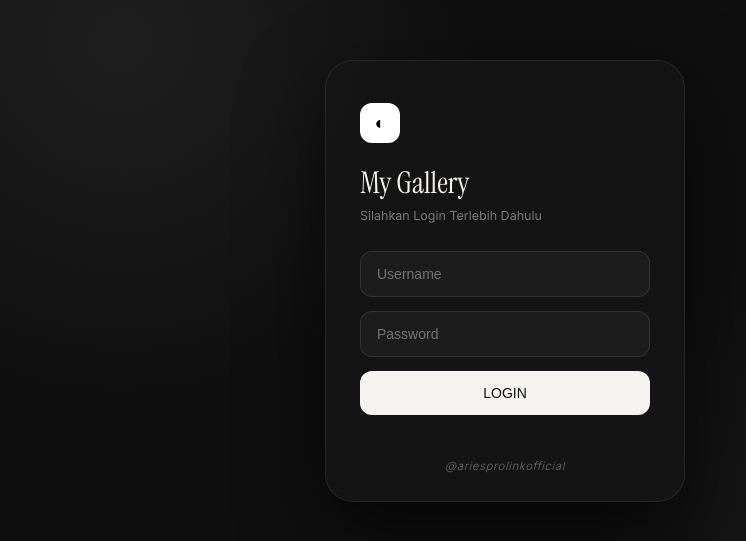
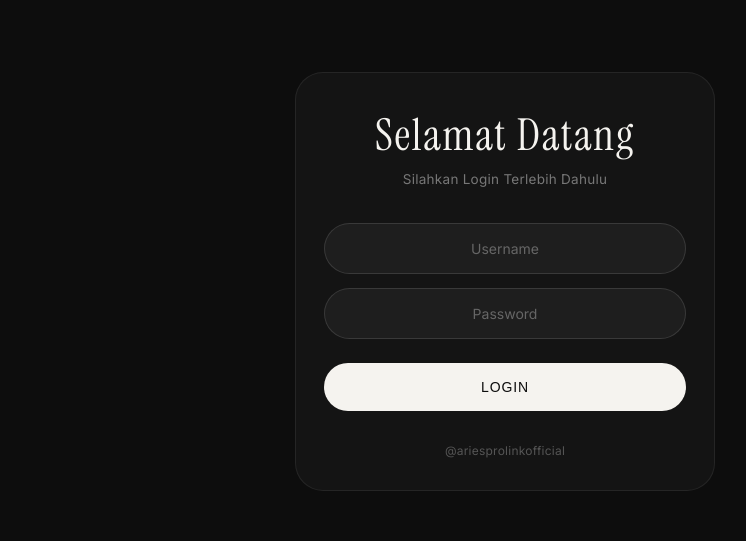
Before and after one commit to ariesprolinkofficial-bit/My-Gallery, a website: page public/login.html in a window 1280 px wide. Shown: the part 119-660 px from the top of the page, without its empty margins (135-881 px from the left). Drawn offline with Linux system fonts and the light colour scheme.

Commit message:
Ubah tampilan Login

```diff
--- a/public/login.html
+++ b/public/login.html
@@ -2,166 +2,129 @@
 <html>
   <head>
     <meta charset="UTF-8" />
-    <meta name="viewport" content="width=device-width, initial-scale=1.0" />
-    <title>Login</title>
+    <meta name="viewport" content="width=device-width,initial-scale=1" />
+    <title>Welcome - My Gallery</title>
     <link
-      href="https://fonts.googleapis.com/css2?family=Instrument+Serif&family=Inter:wght@300;400;500&display=swap"
+      href="https://fonts.googleapis.com/css2?family=Instrument+Serif&family=Inter:wght@400;500&display=swap"
       rel="stylesheet"
     />
     <style>
       * {
         box-sizing: border-box;
+        margin: 0;
+        padding: 0;
       }
       body {
-        margin: 0;
+        background: #0d0d0d;
+        color: #f5f3ef;
+        font-family: "Inter", sans-serif;
         min-height: 100vh;
-        background: #0f0f0f;
         display: flex;
         align-items: center;
         justify-content: center;
-        font-family: "Inter", sans-serif;
-        overflow: hidden;
-      }
-      .bg {
-        position: absolute;
-        inset: 0;
-        background:
-          radial-gradient(600px at 20% 20%, #1f1f1f 0%, transparent 60%),
-          radial-gradient(500px at 80% 80%, #1a1a1a 0%, transparent 60%);
+        padding: 20px;
       }
       .card {
-        position: relative;
-        background: rgba(22, 22, 22, 0.9);
-        backdrop-filter: blur(24px);
-        padding: 42px 34px 28px;
+        width: 100%;
+        max-width: 420px;
+        background: #141414;
+        border: 1px solid rgba(255, 255, 255, 0.07);
         border-radius: 28px;
-        border: 1px solid rgba(255, 255, 255, 0.08);
-        width: 360px;
-        box-shadow: 0 30px 80px rgba(0, 0, 0, 0.6);
+        padding: 40px 28px 32px;
+        text-align: center;
       }
-      .dot {
-        width: 40px;
-        height: 40px;
-        background: white;
-        border-radius: 12px;
-        display: flex;
-        align-items: center;
-        justify-content: center;
-        font-size: 18px;
-        margin-bottom: 20px;
-      }
-      h2 {
+      .title {
         font-family: "Instrument Serif", serif;
-        font-size: 30px;
-        font-weight: 400;
-        color: #f5f3ef;
-        margin: 0 0 6px;
+        font-size: 44px;
+        letter-spacing: 0.04em;
+        line-height: 1;
       }
       .sub {
-        color: #7a7a7a;
-        font-size: 12.5px;
-        margin-bottom: 28px;
+        color: #777;
+        font-size: 13.5px;
+        margin-top: 14px;
+        letter-spacing: 0.02em;
       }
-      input {
+      .inputs {
+        margin-top: 36px;
+        display: flex;
+        flex-direction: column;
+        gap: 14px;
+      }
+      .inputs input {
         width: 100%;
-        padding: 14px 16px;
-        margin-bottom: 14px;
-        border-radius: 12px;
-        border: 1px solid rgba(255, 255, 255, 0.1);
-        background: #1c1c1c;
-        color: white;
+        padding: 16px 20px;
+        border-radius: 100px;
+        border: 1px solid rgba(255, 255, 255, 0.12);
+        background: #1e1e1e;
+        color: #fff;
+        outline: none;
+        text-align: center;
         font-size: 14px;
-        outline: none;
+        font-family: "Inter", sans-serif;
       }
-      input:focus {
-        border-color: rgba(255, 255, 255, 0.25);
-        background: #222;
+      .inputs input::placeholder {
+        color: #666;
       }
-      button {
+      .inputs input:focus {
+        border-color: rgba(255, 255, 255, 0.22);
+        background: #232323;
+      }
+      #loginBtn {
+        margin-top: 10px;
         width: 100%;
-        padding: 14px;
-        border-radius: 12px;
+        padding: 16px;
+        border-radius: 100px;
         border: none;
         background: #f5f3ef;
-        color: #0f0f0f;
+        color: #0d0d0d;
         font-weight: 500;
         font-size: 14px;
+        letter-spacing: 0.06em;
         cursor: pointer;
+        transition: 0.2s;
       }
-      button:hover {
-        background: white;
-      }
-      #msg {
-        color: #ff7a7a;
-        font-size: 12px;
-        margin-top: 10px;
-        min-height: 14px;
-        text-align: center;
+      #loginBtn:hover {
+        background: #fff;
+        transform: translateY(-1px);
       }
       .foot {
-        margin-top: 20px;
-        width: 100%;
-        text-align: center;
-        font-size: 11.5px;
-        color: #6e6e6e;
-        letter-spacing: 0.05em;
-        font-weight: 300;
-        font-style: italic;
-        display: block;
+        margin-top: 32px;
+        color: #555;
+        font-size: 12px;
+        letter-spacing: 0.02em;
       }
     </style>
   </head>
   <body>
-    <div class="bg"></div>
     <div class="card">
-      <div class="dot">◐</div>
-      <h2>My Gallery</h2>
+      <div class="title">Selamat Datang</div>
       <div class="sub">Silahkan Login Terlebih Dahulu</div>
-      <input id="user" placeholder="Username" /><input
-        id="pass"
-        type="password"
-        placeholder="Password"
-      />
-      <button id="btnLogin">LOGIN</button>
-      <div id="msg"></div>
+
+      <div class="inputs">
+        <input id="user" placeholder="Username" />
+        <input id="pass" type="password" placeholder="Password" />
+        <button id="loginBtn">LOGIN</button>
+      </div>
+
       <div class="foot">@ariesprolinkofficial</div>
     </div>
+
     <script>
-      if (location.search.includes("logout")) {
-        localStorage.removeItem("isLoggedIn");
-      }
-      async function doLogin() {
-        const r = await fetch("/api/login", {
-          method: "POST",
-          headers: { "Content-Type": "application/json" },
-          body: JSON.stringify({ username: user.value, password: pass.value }),
-        });
-        const d = await r.json();
-        if (d.success) {
+      const u = document.getElementById("user"),
+        p = document.getElementById("pass"),
+        b = document.getElementById("loginBtn");
+      b.onclick = () => {
+        if (u.value.trim() === "admin" && p.value.trim() === "admin123") {
           localStorage.setItem("isLoggedIn", "true");
           location.href = "index.html";
         } else {
-          msg.textContent = "Username / Password salah";
+          alert("Username / Password salah!");
         }
-      }
-      btnLogin.onclick = doLogin;
-      user.addEventListener("keydown", (e) => {
-        if (e.key === "Enter") {
-          e.preventDefault();
-          doLogin();
-        }
+      };
+      p.addEventListener("keydown", (e) => {
+        if (e.key === "Enter") b.click();
       });
-      pass.addEventListener("keydown", (e) => {
-        if (e.key === "Enter") {
-          e.preventDefault();
-          doLogin();
-        }
-      });
-      if (
-        localStorage.getItem("isLoggedIn") === "true" &&
-        !location.search.includes("logout")
-      )
-        location.href = "index.html";
     </script>
   </body>
 </html>
```
